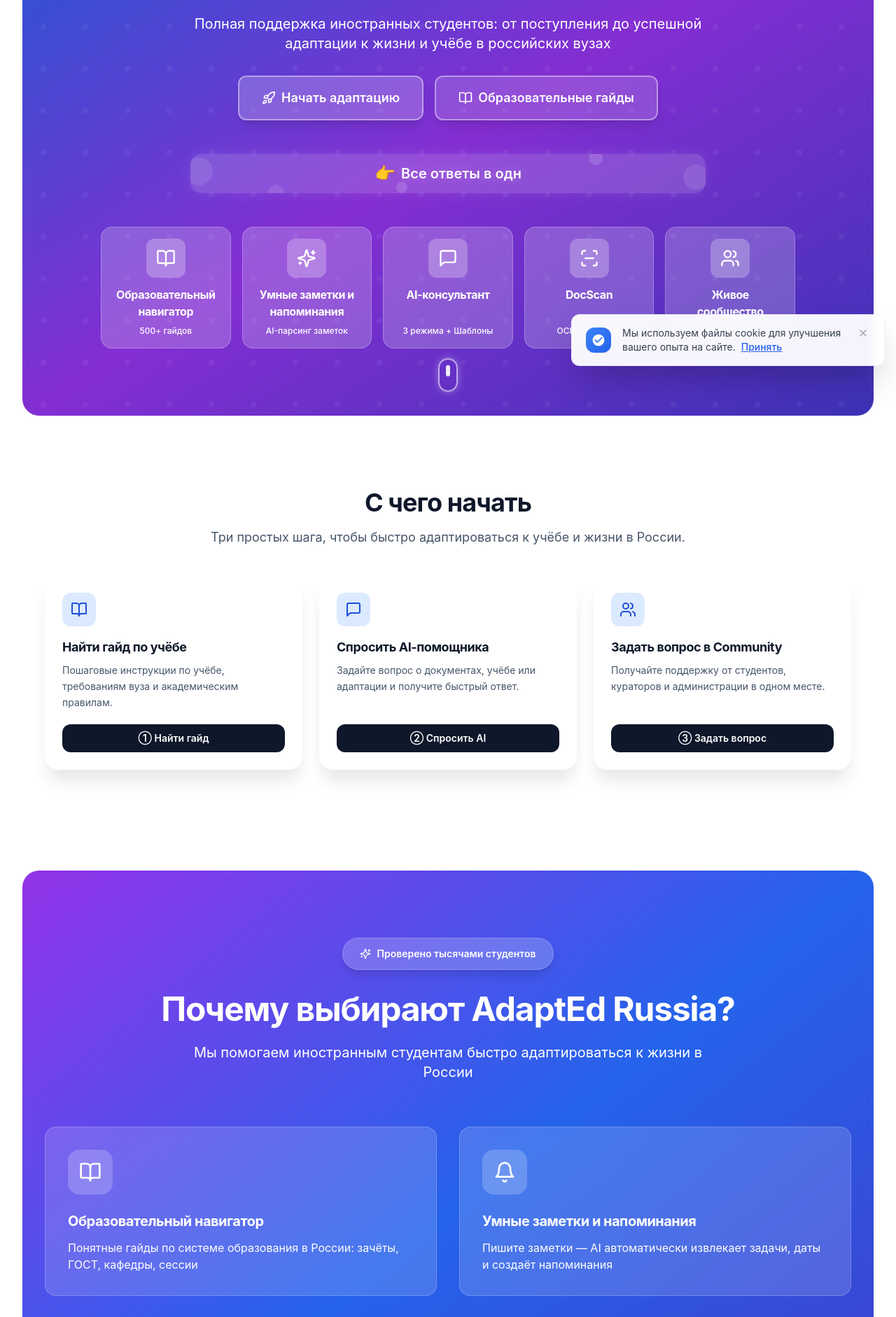
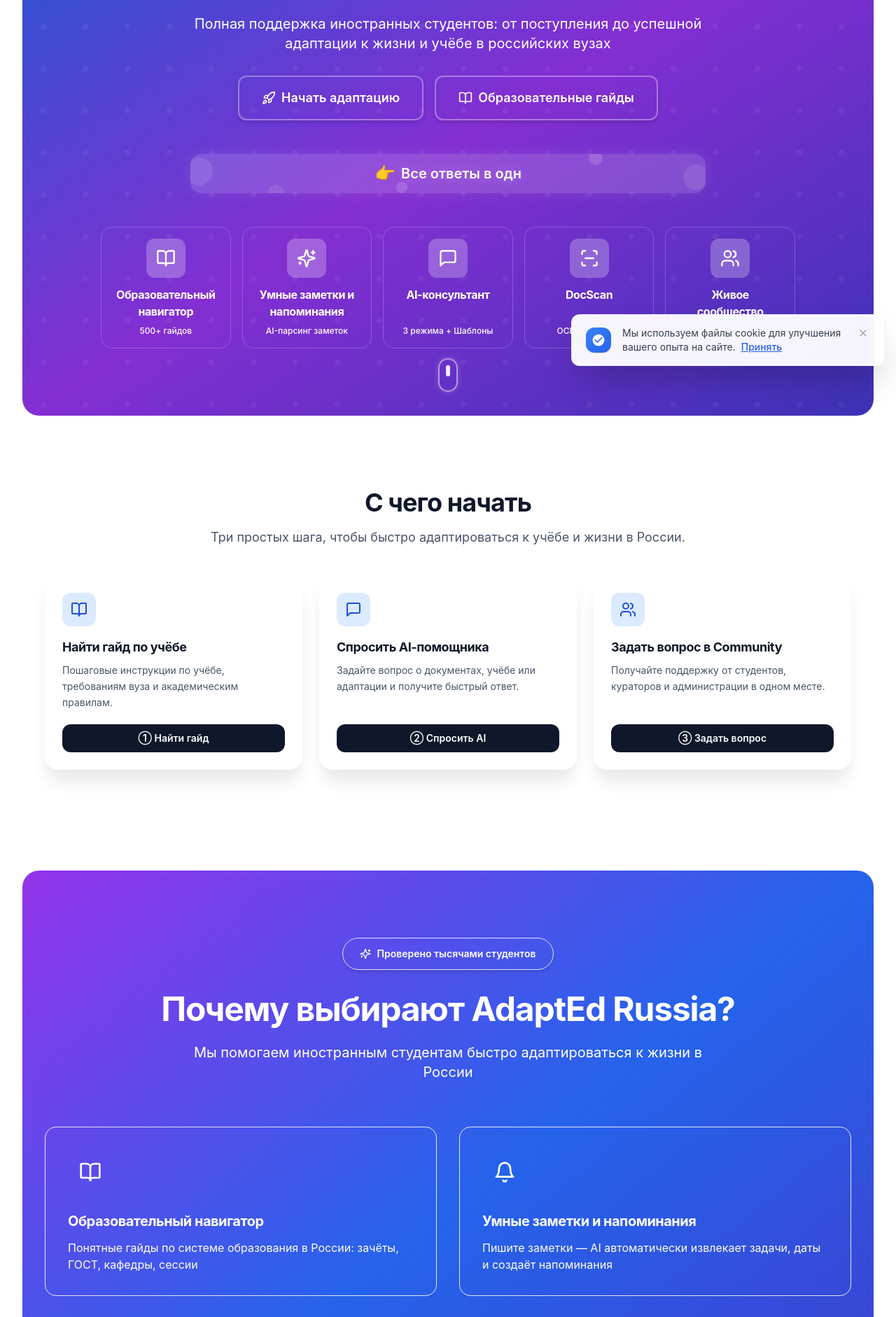
Before and after one commit to PATIENT-ROY/adaptEd-Russia, a Next.js app in the folder client/: page / in a window 1280 px wide. Shown: the part 261-2143 px from the top of the page at 70% size. Built offline with nearby package versions, Linux system fonts and the light colour scheme; no server answers.

Commit message:
refactor(home): soften animations and reduce visual noise on landing page

```diff
--- a/client/src/app/page.tsx
+++ b/client/src/app/page.tsx
@@ -301,7 +301,7 @@
             type="button"
             onClick={scrollToTop}
             aria-label={t("home.scrollTop")}
-            className="fixed bottom-5 right-5 z-50 inline-flex h-12 w-12 items-center justify-center rounded-2xl border border-white/30 bg-gradient-to-r from-blue-600 to-purple-600 text-white shadow-2xl shadow-blue-500/30 transition-all duration-300 hover:-translate-y-0.5 hover:from-blue-700 hover:to-purple-700 hover:shadow-blue-500/40 focus-visible:outline-none focus-visible:ring-2 focus-visible:ring-blue-400 focus-visible:ring-offset-2 focus-visible:ring-offset-white"
+            className="fixed bottom-5 right-5 z-50 inline-flex h-12 w-12 items-center justify-center rounded-2xl border border-white/30 bg-gradient-to-r from-blue-600 to-purple-600 text-white shadow-xl shadow-blue-500/20 transition-all duration-200 hover:-translate-y-0.5 hover:from-blue-700 hover:to-purple-700 hover:shadow-blue-500/30 focus-visible:outline-none focus-visible:ring-2 focus-visible:ring-blue-400 focus-visible:ring-offset-2 focus-visible:ring-offset-white"
           >
             <ArrowUp className="h-5 w-5" aria-hidden />
           </button>
@@ -330,14 +330,14 @@
               <div className="flex flex-col sm:flex-row gap-3 sm:gap-4 justify-center mb-8 sm:mb-12 max-w-2xl mx-auto">
                 <Link
                   href="/register"
-                  className="inline-flex items-center justify-center w-full sm:w-auto text-sm sm:text-base lg:text-lg px-4 sm:px-6 lg:px-8 py-3 sm:py-4 border-2 bg-white/20 border-white/40 text-white rounded-xl font-semibold sm:hover:bg-white/30 sm:hover:border-white/50 active:bg-white/35 active:scale-95 shadow-lg sm:hover:shadow-xl active:shadow-md transition-all duration-300 focus-visible:outline-none focus-visible:ring-2 focus-visible:ring-white focus-visible:ring-offset-2 focus-visible:ring-offset-transparent"
+                  className="inline-flex items-center justify-center w-full sm:w-auto text-sm sm:text-base lg:text-lg px-4 sm:px-6 lg:px-8 py-3 sm:py-4 border-2 bg-white/18 border-white/35 text-white rounded-xl font-semibold sm:hover:bg-white/22 sm:hover:border-white/40 active:bg-white/28 active:scale-[0.985] shadow-md sm:hover:shadow-md active:shadow-sm transition-all duration-200 focus-visible:outline-none focus-visible:ring-2 focus-visible:ring-white focus-visible:ring-offset-2 focus-visible:ring-offset-transparent"
                 >
                   <Rocket className="mr-2 h-4 w-4 sm:h-5 sm:w-5" aria-hidden="true" />
                   {t("home.start")}
                 </Link>
                 <Link
                   href="/education-guide"
-                  className="inline-flex items-center justify-center w-full sm:w-auto text-sm sm:text-base lg:text-lg px-4 sm:px-6 lg:px-8 py-3 sm:py-4 border-2 border-white/40 text-white bg-white/15 rounded-xl font-semibold sm:hover:bg-white/90 sm:hover:text-indigo-700 sm:hover:border-white active:bg-white/35 active:scale-95 shadow-lg sm:hover:shadow-xl active:shadow-md transition-all duration-300 focus-visible:outline-none focus-visible:ring-2 focus-visible:ring-white focus-visible:ring-offset-2 focus-visible:ring-offset-transparent"
+                  className="inline-flex items-center justify-center w-full sm:w-auto text-sm sm:text-base lg:text-lg px-4 sm:px-6 lg:px-8 py-3 sm:py-4 border-2 border-white/35 text-white bg-white/12 rounded-xl font-semibold sm:hover:bg-white/75 sm:hover:text-indigo-700 sm:hover:border-white/80 active:bg-white/28 active:scale-[0.985] shadow-md sm:hover:shadow-md active:shadow-sm transition-all duration-200 focus-visible:outline-none focus-visible:ring-2 focus-visible:ring-white focus-visible:ring-offset-2 focus-visible:ring-offset-transparent"
                 >
                   <BookOpen className="mr-2 h-4 w-4 sm:h-5 sm:w-5" aria-hidden="true" />
                   {t("home.guides")}
@@ -358,8 +358,8 @@
                         href={feature.href}
                         className="group"
                       >
-                        <div className="bg-white/20 border border-white/25 rounded-xl sm:rounded-2xl p-3 sm:p-4 hover:bg-white/30 hover:border-white/40 transition-all duration-300 h-full flex flex-col items-center text-center">
-                          <div className="w-10 h-10 sm:w-14 sm:h-14 rounded-lg sm:rounded-xl bg-white/25 flex items-center justify-center mb-2 sm:mb-3 group-hover:scale-110 transition-transform duration-300 flex-shrink-0">
+                        <div className="bg-white/16 border border-white/20 rounded-xl sm:rounded-2xl p-3 sm:p-4 hover:bg-white/20 hover:border-white/28 transition-all duration-200 h-full flex flex-col items-center text-center">
+                          <div className="w-10 h-10 sm:w-14 sm:h-14 rounded-lg sm:rounded-xl bg-white/25 flex items-center justify-center mb-2 sm:mb-3 group-hover:scale-105 transition-transform duration-200 flex-shrink-0">
                             <Icon className="h-5 w-5 sm:h-7 sm:w-7 text-white" />
                           </div>
                           <h3 className="text-xs sm:text-sm lg:text-base font-bold text-white mb-1 sm:mb-2 flex-shrink-0 leading-tight">
@@ -385,7 +385,7 @@
               <div
                 className={`${scrollIndicatorSlow ? "hero-scroll-gentle" : "motion-safe:animate-bounce"} transition-transform duration-1000 ease-out`}
               >
-                <div className="w-6 h-10 sm:w-7 sm:h-12 border-2 border-white/60 rounded-full flex justify-center shadow-[0_0_12px_rgba(255,255,255,0.35)]">
+                <div className="w-6 h-10 sm:w-7 sm:h-12 border-2 border-white/50 rounded-full flex justify-center shadow-[0_0_10px_rgba(255,255,255,0.22)]">
                   <div className="w-1.5 h-3 sm:h-4 bg-white/90 rounded-full mt-1.5 sm:mt-2"></div>
                 </div>
               </div>
@@ -412,7 +412,7 @@
               {quickStartItems.map((item) => {
                 const Icon = item.icon;
                 return (
-                  <Card key={item.href} className="border border-slate-200 shadow-sm hover:shadow-lg transition-all duration-300">
+                  <Card key={item.href} className="border border-slate-200 shadow-sm hover:shadow-md transition-all duration-200">
                     <CardContent className="p-5 sm:p-6 h-full flex flex-col">
                       <div className="w-12 h-12 rounded-xl bg-blue-100 text-blue-700 flex items-center justify-center mb-4">
                         <Icon className="h-6 w-6" aria-hidden />
@@ -463,11 +463,11 @@
                 return (
                   <Card
                     key={index}
-                    className="border-0 shadow-xl h-full bg-white"
+                    className="border-0 shadow-lg h-full bg-white"
                   >
                     <CardContent className="p-2.5 sm:p-6 lg:p-8 relative z-10 flex flex-col min-h-[200px] sm:min-h-0 h-full">
                       <div
-                        className={`w-9 h-9 sm:w-16 sm:h-16 rounded-lg sm:rounded-2xl bg-gradient-to-br ${feature.gradient} flex items-center justify-center mb-1.5 sm:mb-6 shadow-lg flex-shrink-0`}
+                        className={`w-9 h-9 sm:w-16 sm:h-16 rounded-lg sm:rounded-2xl bg-gradient-to-br ${feature.gradient} flex items-center justify-center mb-1.5 sm:mb-6 shadow-md flex-shrink-0`}
                       >
                         <Icon className="h-4 w-4 sm:h-8 sm:w-8 text-white" />
                       </div>
@@ -498,7 +498,7 @@
           <div className="absolute inset-0 bg-gradient-to-br from-purple-600 via-blue-600 to-indigo-700"></div>
           <div className="relative max-w-7xl mx-auto px-4 sm:px-6 lg:px-8">
             <div className="text-center mb-12 sm:mb-16">
-              <div className="inline-flex items-center rounded-full bg-white/20 px-4 sm:px-6 py-2 sm:py-3 text-xs sm:text-sm font-semibold text-white mb-6 sm:mb-8 shadow-lg border border-white/20">
+              <div className="inline-flex items-center rounded-full bg-white/16 px-4 sm:px-6 py-2 sm:py-3 text-xs sm:text-sm font-semibold text-white mb-6 sm:mb-8 shadow-md border border-white/16">
                 <Sparkles className="mr-2 h-3 w-3 sm:h-4 sm:w-4" />
                 {t("home.section.benefits.badge")}
               </div>
@@ -516,9 +516,9 @@
                 return (
                   <div
                     key={index}
-                    className="p-4 sm:p-6 lg:p-8 rounded-2xl bg-white/15 border border-white/20"
+                    className="p-4 sm:p-6 lg:p-8 rounded-2xl bg-white/12 border border-white/16"
                   >
-                    <div className="w-12 h-12 sm:w-16 sm:h-16 rounded-2xl bg-white/20 flex items-center justify-center mb-4 sm:mb-6">
+                    <div className="w-12 h-12 sm:w-16 sm:h-16 rounded-2xl bg-white/16 flex items-center justify-center mb-4 sm:mb-6">
                       <Icon className="h-6 w-6 sm:h-8 sm:w-8 text-white" />
                     </div>
                     <h3 className="text-lg sm:text-xl font-bold text-white mb-2 sm:mb-3">
@@ -550,12 +550,12 @@
             </div>
 
             <div className="grid grid-cols-1 lg:grid-cols-3 gap-4 sm:gap-6">
-              <Card className="group border border-slate-200 shadow-sm h-full transition-all duration-300 hover:-translate-y-1 hover:shadow-xl hover:border-slate-300 bg-gradient-to-b from-white to-slate-50">
+              <Card className="group border border-slate-200 shadow-sm h-full transition-all duration-200 hover:shadow-md hover:border-slate-300 bg-gradient-to-b from-white to-slate-50">
                 <CardContent className="p-4 sm:p-5 h-full flex flex-col">
                   <h3 className="text-base sm:text-lg font-bold text-slate-900 mb-3 min-h-[28px]">
                     {t("nav.aiHelper")}
                   </h3>
-                  <div className="rounded-xl border border-slate-200 bg-slate-50 overflow-hidden flex-1 transition-colors duration-300 group-hover:border-slate-300">
+                  <div className="rounded-xl border border-slate-200 bg-slate-50 overflow-hidden flex-1 transition-colors duration-200 group-hover:border-slate-300">
                     <div className="h-8 bg-slate-900 flex items-center px-3 gap-1.5">
                       <span className="w-2 h-2 rounded-full bg-red-400" />
                       <span className="w-2 h-2 rounded-full bg-yellow-400" />
@@ -590,12 +590,12 @@
                 </CardContent>
               </Card>
 
-              <Card className="group border border-slate-200 shadow-sm h-full transition-all duration-300 hover:-translate-y-1 hover:shadow-xl hover:border-slate-300 bg-gradient-to-b from-white to-slate-50">
+              <Card className="group border border-slate-200 shadow-sm h-full transition-all duration-200 hover:shadow-md hover:border-slate-300 bg-gradient-to-b from-white to-slate-50">
                 <CardContent className="p-4 sm:p-5 h-full flex flex-col">
                   <h3 className="text-base sm:text-lg font-bold text-slate-900 mb-3 min-h-[28px]">
                     {t("educationGuide.header.title")}
                   </h3>
-                  <div className="rounded-xl border border-slate-200 bg-slate-50 overflow-hidden flex-1 transition-colors duration-300 group-hover:border-slate-300">
+                  <div className="rounded-xl border border-slate-200 bg-slate-50 overflow-hidden flex-1 transition-colors duration-200 group-hover:border-slate-300">
                     <div className="h-8 bg-slate-900 flex items-center px-3 gap-1.5">
                       <span className="w-2 h-2 rounded-full bg-red-400" />
                       <span className="w-2 h-2 rounded-full bg-yellow-400" />
@@ -629,12 +629,12 @@
                 </CardContent>
               </Card>
 
-              <Card className="group border border-slate-200 shadow-sm h-full transition-all duration-300 hover:-translate-y-1 hover:shadow-xl hover:border-slate-300 bg-gradient-to-b from-white to-slate-50">
+              <Card className="group border border-slate-200 shadow-sm h-full transition-all duration-200 hover:shadow-md hover:border-slate-300 bg-gradient-to-b from-white to-slate-50">
                 <CardContent className="p-4 sm:p-5 h-full flex flex-col">
                   <h3 className="text-base sm:text-lg font-bold text-slate-900 mb-3 min-h-[28px]">
                     {t("home.features.community")}
                   </h3>
-                  <div className="rounded-xl border border-slate-200 bg-slate-50 overflow-hidden flex-1 transition-colors duration-300 group-hover:border-slate-300">
+                  <div className="rounded-xl border border-slate-200 bg-slate-50 overflow-hidden flex-1 transition-colors duration-200 group-hover:border-slate-300">
                     <div className="h-8 bg-slate-900 flex items-center px-3 gap-1.5">
                       <span className="w-2 h-2 rounded-full bg-red-400" />
                       <span className="w-2 h-2 rounded-full bg-yellow-400" />
@@ -714,7 +714,7 @@
             <Link
               href="/register"
               draggable={false}
-              className="cta-primary-button inline-flex min-h-14 select-text items-center justify-center rounded-full bg-gradient-to-r from-[#2f67e8] via-[#5a56ea] to-[#8b3fe8] px-8 sm:px-12 py-3.5 text-base sm:text-[2rem] font-semibold tracking-[-0.02em] text-white shadow-[0_18px_40px_rgba(79,95,234,0.26)] transition-transform duration-300 hover:scale-[1.03] focus-visible:outline-none focus-visible:ring-2 focus-visible:ring-blue-500 focus-visible:ring-offset-2"
+              className="cta-primary-button inline-flex min-h-14 select-text items-center justify-center rounded-full bg-gradient-to-r from-[#2f67e8] via-[#5a56ea] to-[#8b3fe8] px-8 sm:px-12 py-3.5 text-base sm:text-[2rem] font-semibold tracking-[-0.02em] text-white shadow-[0_14px_28px_rgba(79,95,234,0.2)] transition-transform duration-200 hover:scale-[1.03] focus-visible:outline-none focus-visible:ring-2 focus-visible:ring-blue-500 focus-visible:ring-offset-2"
             >
               <span className="cta-primary-button-label cursor-text select-text">
                 {t("home.cta.start")}
```
Also changed, not shown: client/src/components/home/HeroTypewriter.tsx (+10 -1 lines).
